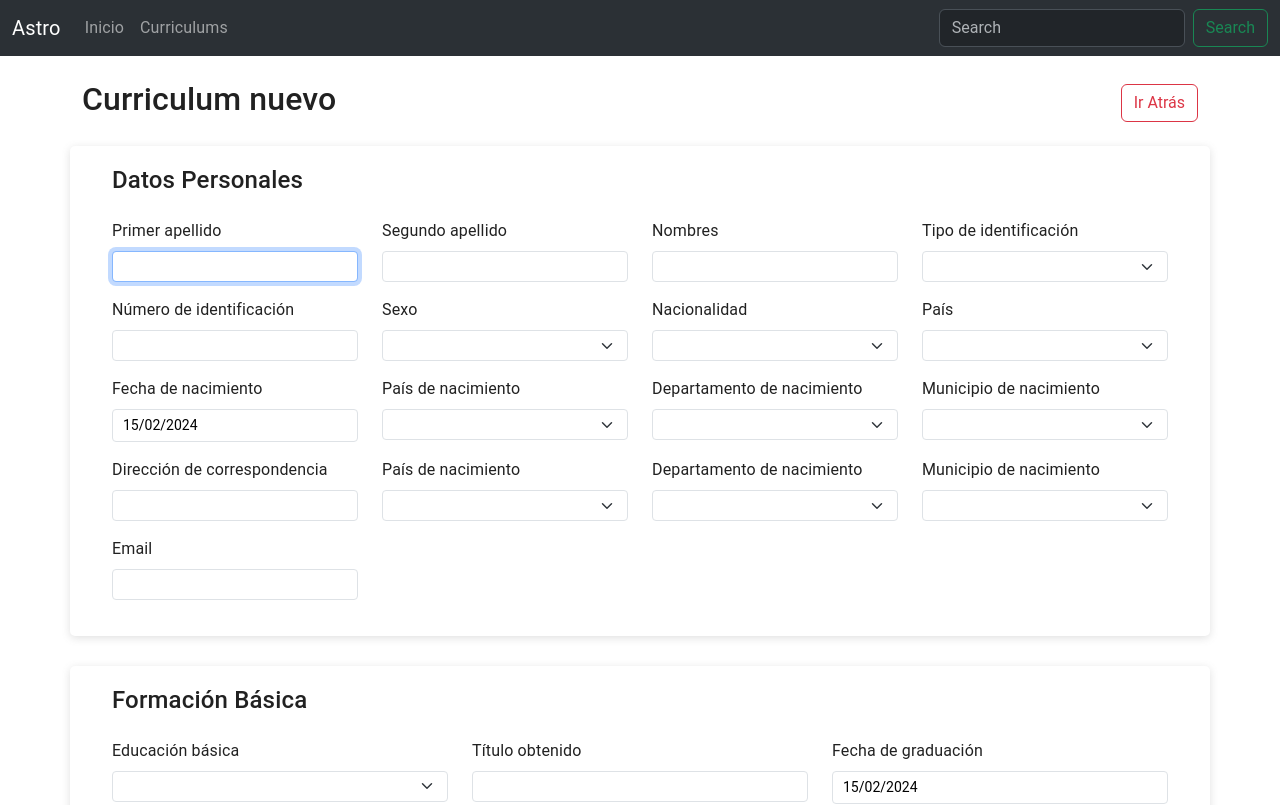
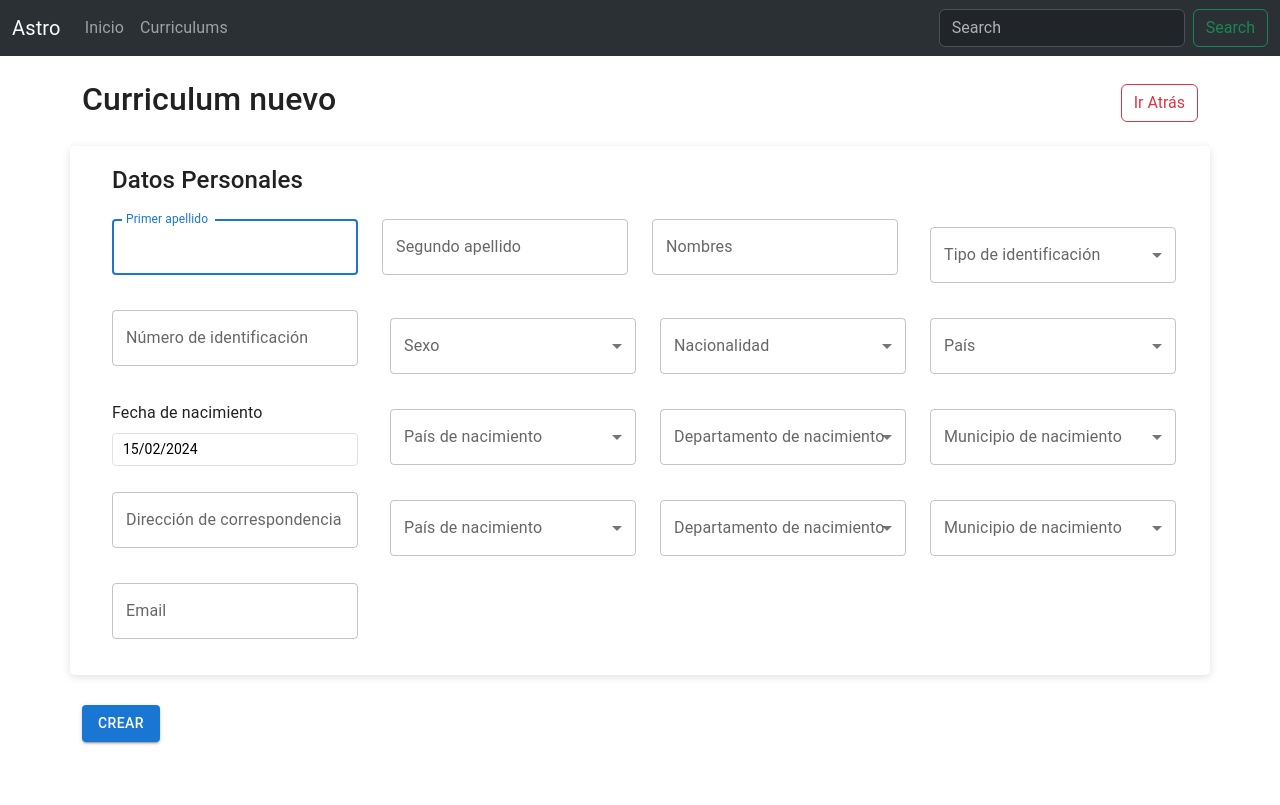
Before and after one commit to vapinedo/ASTRO, a React (Vite) app: page /curriculum-nuevo in a window 1280 px wide. Shown: the top 805 px of the page. Built offline with nearby package versions, Linux system fonts and the light colour scheme.

Commit message:
add input and select from mui

```diff
--- a/package.json
+++ b/package.json
@@ -14,6 +14,7 @@
     "@emotion/react": "^11.11.3",
     "@emotion/styled": "^11.11.0",
     "@hookform/resolvers": "^3.3.4",
+    "@mui/icons-material": "^5.15.10",
     "@mui/material": "^5.15.10",
     "@reduxjs/toolkit": "^2.2.1",
     "axios": "^1.6.7",
--- a/src/features/curriculum/components/DatosPersonalesForm.tsx
+++ b/src/features/curriculum/components/DatosPersonalesForm.tsx
@@ -2,8 +2,8 @@ import * as yup from "yup";
 import { ReactNode } from "react";
 import Box from "../../../shared/containers/Box/Box";
 import Input from "../../../shared/components/form/Input";
-import Select from "../../../shared/components/form/Select";
 import { DatosPersonales } from "../../../models/Curriculum";
+import SelectField from "../../../shared/components/form/Select";
 import CustomDatePicker from "../../../shared/components/form/CustomDatePicker";
 
 const tipoIdentificacionOptions = [
@@ -179,7 +179,7 @@ export default function DatosPersonalesForm(props: InputProps): ReactNode {
                 name="datosPersonales.nombres"
                 error={errors.datosPersonales?.nombres?.message}
             />
-            <Select
+            <SelectField
                 register={register}
                 wrapperClass="mb-3 col-md-3"
                 label="Tipo de identificación"
@@ -195,7 +195,7 @@ export default function DatosPersonalesForm(props: InputProps): ReactNode {
                 name="datosPersonales.numeroIdentificacion"
                 error={errors.datosPersonales?.numeroIdentificacion?.message}
             />
-            <Select
+            <SelectField
                 label="Sexo"
                 register={register}
                 options={sexoOptions}
@@ -203,7 +203,7 @@ export default function DatosPersonalesForm(props: InputProps): ReactNode {
                 wrapperClass="mb-3 col-md-3"
                 error={errors.datosPersonales?.sexo?.message}
             />
-            <Select
+            <SelectField
                 register={register}
                 label="Nacionalidad"
                 wrapperClass="mb-3 col-md-3"
@@ -211,7 +211,7 @@ export default function DatosPersonalesForm(props: InputProps): ReactNode {
                 name="datosPersonales.nacionalidad"
                 error={errors.datosPersonales?.nacionalidad?.message}
             />
-            <Select
+            <SelectField
                 label="País"
                 register={register}
                 options={paisOptions}
@@ -219,7 +219,7 @@ export default function DatosPersonalesForm(props: InputProps): ReactNode {
                 wrapperClass="mb-3 col-md-3"
                 error={errors.datosPersonales?.pais?.message}
             />
-            {(watch("datosPersonales.sexo") === "h") && (<Select
+            {(watch("datosPersonales.sexo") === "h") && (<SelectField
                 register={register}
                 label="Tipo libreta militar"
                 wrapperClass="mb-3 col-md-3"
@@ -252,7 +252,7 @@ export default function DatosPersonalesForm(props: InputProps): ReactNode {
                 name="datosPersonales.fechaNacimiento"
                 error={errors.datosPersonales?.fechaNacimiento?.message}
             />
-            <Select
+            <SelectField
                 register={register}
                 options={paisOptions}
                 label="País de nacimiento"
@@ -260,7 +260,7 @@ export default function DatosPersonalesForm(props: InputProps): ReactNode {
                 name="datosPersonales.paisNacimiento"
                 error={errors.datosPersonales?.paisNacimiento?.message}
             />
-            <Select
+            <SelectField
                 register={register}
                 wrapperClass="mb-3 col-md-3"
                 options={departamentoOptions}
@@ -268,7 +268,7 @@ export default function DatosPersonalesForm(props: InputProps): ReactNode {
                 name="datosPersonales.departamentoNacimiento"
                 error={errors.datosPersonales?.departamentoNacimiento?.message}
             />
-            <Select
+            <SelectField
                 register={register}
                 options={municipioOptions}
                 wrapperClass="mb-3 col-md-3"
@@ -284,7 +284,7 @@ export default function DatosPersonalesForm(props: InputProps): ReactNode {
                 name="datosPersonales.direccionCorrespondencia"
                 error={errors.datosPersonales?.direccionCorrespondencia?.message}
             />
-            <Select
+            <SelectField
                 register={register}
                 options={paisOptions}
                 label="País de nacimiento"
@@ -292,7 +292,7 @@ export default function DatosPersonalesForm(props: InputProps): ReactNode {
                 name="datosPersonales.paisCorrespondencia"
                 error={errors.datosPersonales?.paisCorrespondencia?.message}
             />
-            <Select
+            <SelectField
                 register={register}
                 wrapperClass="mb-3 col-md-3"
                 options={departamentoOptions}
@@ -300,7 +300,7 @@ export default function DatosPersonalesForm(props: InputProps): ReactNode {
                 name="datosPersonales.departamentoCorrespondencia"
                 error={errors.datosPersonales?.departamentoCorrespondencia?.message}
             />
-            <Select
+            <SelectField
                 register={register}
                 options={municipioOptions}
                 wrapperClass="mb-3 col-md-3"
--- a/src/features/curriculum/pages/curriculum-nuevo/CurriculumNuevo.tsx
+++ b/src/features/curriculum/pages/curriculum-nuevo/CurriculumNuevo.tsx
@@ -66,7 +66,7 @@ export default function CurriculumNuevo() {
                     register={register}
                     setValue={setValue}
                 />
-                <FormacionBasicaForm
+                {/* <FormacionBasicaForm
                     errors={errors}
                     control={control}
                     register={register}
@@ -88,7 +88,7 @@ export default function CurriculumNuevo() {
                     control={control}
                     register={register}
                     setValue={setValue}
-                />
+                /> */}
                 <Button type="submit" variant="contained">Crear</Button>
             </form>
         </>
--- a/src/shared/components/form/Input.tsx
+++ b/src/shared/components/form/Input.tsx
@@ -1,3 +1,4 @@
+import { TextField } from "@mui/material";
 import { ReactNode, InputHTMLAttributes } from "react";
 
 interface InputProps extends InputHTMLAttributes<HTMLInputElement> {
@@ -21,9 +22,13 @@ export default function Input(props: InputProps): ReactNode {
 
     return (
         <article className={wrapperClass}>
-            <label className="form-label">{label}</label>
-            <input className="form-control form-control-sm" {...register(name)} {...rest} />
-            <small className="text-danger">{error}</small>
+            <TextField
+                {...rest}
+                label={label}
+                helperText={error}
+                {...register(name)}
+                sx={{ width: '100%' }}
+            />
         </article>
     );
 }
--- a/src/shared/components/form/Select.tsx
+++ b/src/shared/components/form/Select.tsx
@@ -1,4 +1,9 @@
 import { ReactNode, InputHTMLAttributes } from "react";
+
+import FormControl from '@mui/material/FormControl';
+import { InputLabel, MenuItem } from "@mui/material";
+import FormHelperText from '@mui/material/FormHelperText';
+import Select from '@mui/material/Select';
 
 interface SelectOption {
     key: string;
@@ -15,7 +20,7 @@ interface InputProps extends InputHTMLAttributes<HTMLInputElement> {
     options?: SelectOption[];
 }
 
-export default function Select(props: InputProps): ReactNode {
+export default function SelectField(props: InputProps): ReactNode {
     const {
         name,
         error,
@@ -28,15 +33,20 @@ export default function Select(props: InputProps): ReactNode {
 
     return (
         <article className={wrapperClass}>
-            <label htmlFor={name} className="form-label">{label}</label>
-            <select className="form-select form-select-sm" {...register(name)} {...rest}>
-                {options?.map(option => (
-                    <option key={option.key} value={option.key}>
-                        {option.value}
-                    </option>
-                ))}
-            </select>
-            <small className="text-danger">{error}</small>
+            <FormControl sx={{ m: 1, width: '100%' }}>
+                <InputLabel>{label}</InputLabel>
+                <Select
+                    {...rest}
+                    label={label}
+                    defaultValue=""
+                    {...register(name)}
+                >
+                    {options?.map(option => (
+                        <MenuItem key={option.key} value={option.key}>{option.value}</MenuItem>
+                    ))}
+                </Select>
+                <FormHelperText>{error}</FormHelperText>
+            </FormControl>
         </article>
     );
 }
```
Also changed, not shown: 1 other file (tests, documents, lock files or other folders).
